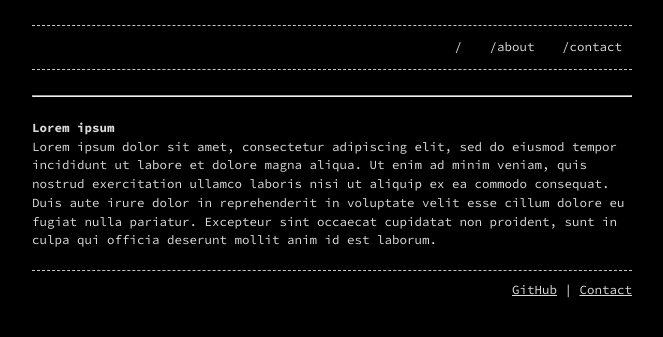
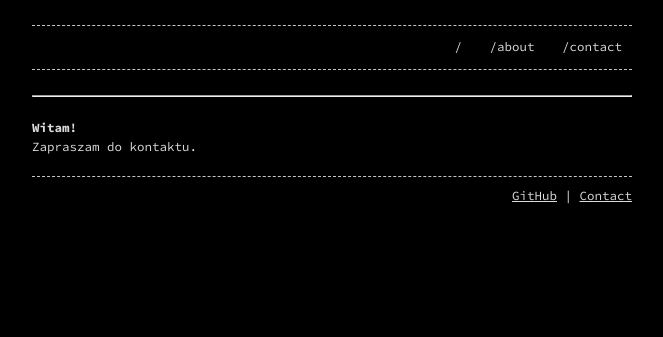
Before and after one commit to esccode/esccode.github.io, a Jekyll site: the page built from index.md, in a window 1280 px wide. Shown: the top 337 px of the page, without its empty margins (308-971 px from the left). Built offline with Jekyll 4.4.1, drawn with Linux system fonts in a browser that asks for light colours.

Commit message:
Update index.md

```diff
--- a/index.md
+++ b/index.md
@@ -5,6 +5,6 @@
 ---
 ---
 
-# Lorem ipsum
+# Witam!
 
-Lorem ipsum dolor sit amet, consectetur adipiscing elit, sed do eiusmod tempor incididunt ut labore et dolore magna aliqua. Ut enim ad minim veniam, quis nostrud exercitation ullamco laboris nisi ut aliquip ex ea commodo consequat. Duis aute irure dolor in reprehenderit in voluptate velit esse cillum dolore eu fugiat nulla pariatur. Excepteur sint occaecat cupidatat non proident, sunt in culpa qui officia deserunt mollit anim id est laborum.
+Zapraszam do kontaktu.
```
